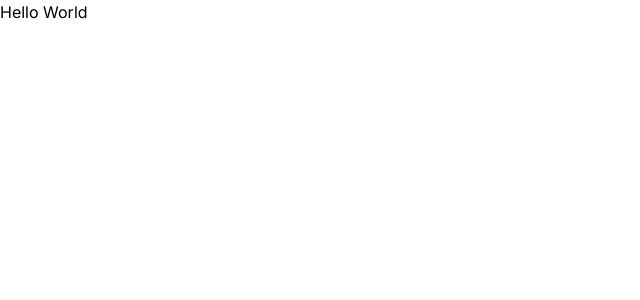
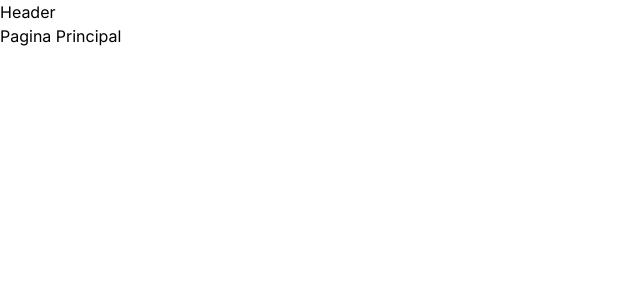
Before and after one commit to marcelolimabh/devstore, a Next.js app: page / in a window 1280 px wide. Shown: the top 300 px of the page, without its empty margins (0-640 px from the left). Built offline with nearby package versions, Linux system fonts and the light colour scheme.

Commit message:
Configurando layout da app

```diff
--- /dev/null
+++ b/src/app/(store)/(home)/loading.tsx
@@ -0,0 +1,3 @@
+export default function HomeLoading() {
+  return <p> Carregando...</p>
+}
--- /dev/null
+++ b/src/app/(store)/(home)/page.tsx
@@ -0,0 +1,4 @@
+export default async function Home() {
+  await new Promise((resolve) => setTimeout(resolve, 2000))
+  return <h1>Pagina Principal</h1>
+}
--- /dev/null
+++ b/src/app/(store)/layout.tsx
@@ -0,0 +1,11 @@
+import { ReactNode } from 'react'
+import { Header } from '@/components/header'
+
+export default function StoreLayout({ children }: { children: ReactNode }) {
+  return (
+    <div>
+      <Header />
+      {children}
+    </div>
+  )
+}
--- /dev/null
+++ b/src/app/(store)/search/loading.tsx
@@ -0,0 +1,3 @@
+export default function SearchLoading() {
+  return <h1>Carregando buscas ...</h1>
+}
--- /dev/null
+++ b/src/app/(store)/search/page.tsx
@@ -0,0 +1,5 @@
+export default async function Search() {
+  await new Promise((resolve) => setTimeout(resolve, 2000))
+
+  return <h1>Search devstore</h1>
+}
--- a/src/app/page.tsx
+++ /dev/null
@@ -1,3 +0,0 @@
-export default function Home() {
-  return <h1>Hello World</h1>
-}
--- /dev/null
+++ b/src/components/header.tsx
@@ -0,0 +1,3 @@
+export function Header() {
+  return <div>Header</div>
+}
```
